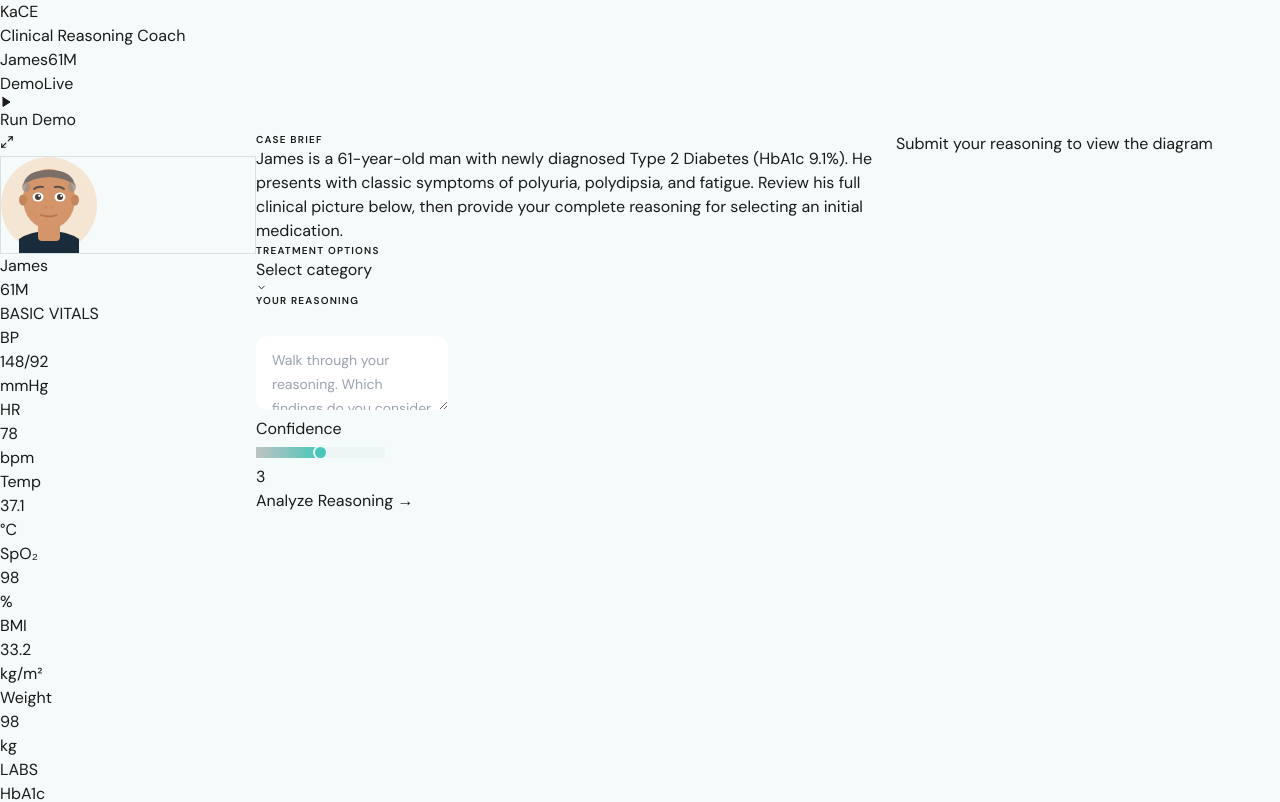
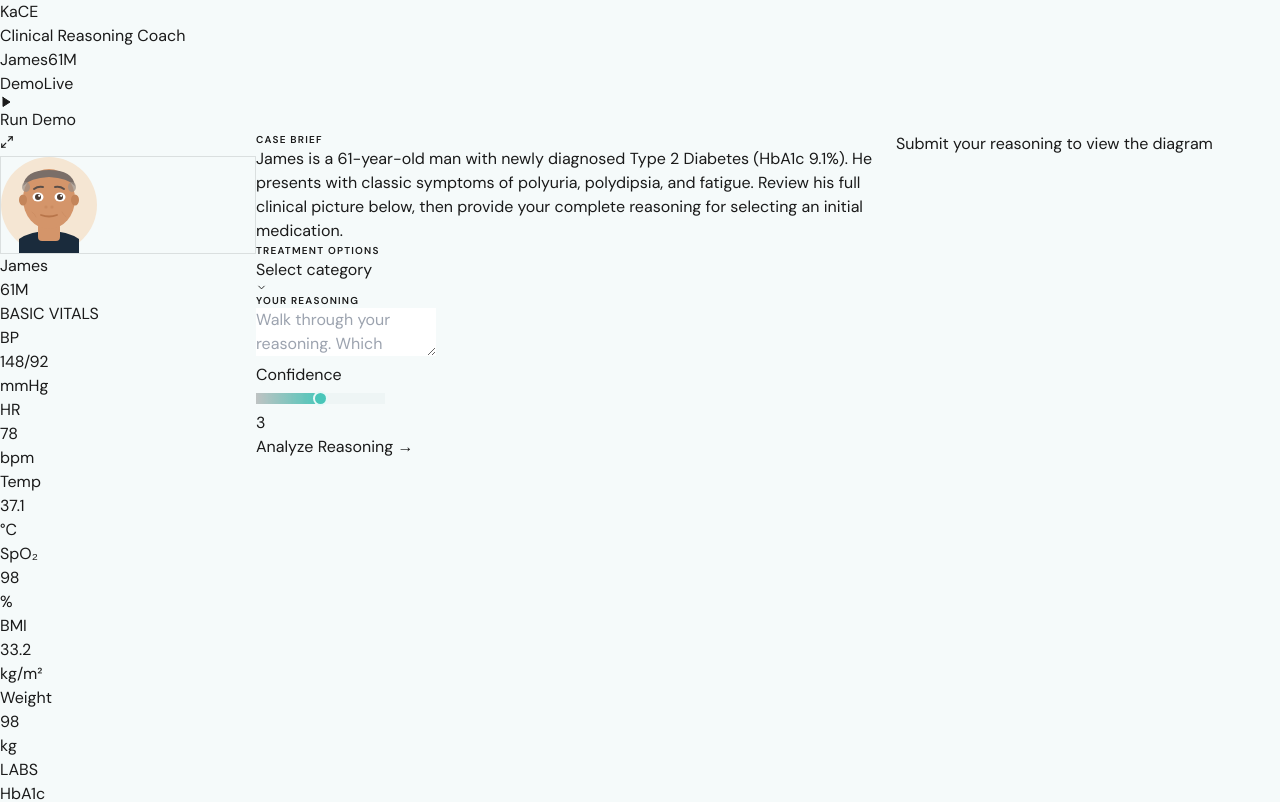
Before and after one commit to itsmarsss/kace, a React (Vite) app: page / in a window 1280 px wide. Shown: the top 802 px of the page. Built offline with nearby package versions, Linux system fonts and the light colour scheme.

Commit message:
refactor: convert HighlightedTextarea to Tailwind CSS

```diff
--- a/src/components/reasoning/HighlightedTextarea.tsx
+++ b/src/components/reasoning/HighlightedTextarea.tsx
@@ -32,20 +32,20 @@ export default function HighlightedTextarea({
     }
   }
 
-  const getHighlightColor = (type: string) => {
+  const getHighlightClass = (type: string) => {
     switch (type) {
       case 'OBSERVATION':
-        return 'var(--teal-light)'
+        return 'bg-[var(--teal-light)]'
       case 'INTERPRETATION':
-        return 'var(--slate-light)'
+        return 'bg-[var(--slate-light)]'
       case 'CONSIDERATION':
-        return 'var(--amber-light)'
+        return 'bg-[var(--amber-light)]'
       case 'CONTRAINDICATION':
-        return 'var(--crimson-light)'
+        return 'bg-[var(--crimson-light)]'
       case 'DECISION':
-        return 'var(--green-light)'
+        return 'bg-[var(--green-light)]'
       default:
-        return 'transparent'
+        return 'bg-transparent'
     }
   }
 
@@ -135,7 +135,7 @@ export default function HighlightedTextarea({
     }
 
     const { sourceText, type } = hoveredBlock
-    const highlightColor = getHighlightColor(type)
+    const highlightClass = getHighlightClass(type)
 
     // Find the text position using fuzzy matching
     const position = findTextPosition(sourceText, value)
@@ -154,19 +154,9 @@ export default function HighlightedTextarea({
 
     return (
       <>
-        <span style={{ opacity: 0 }}>{before}</span>
-        <mark
-          style={{
-            backgroundColor: highlightColor,
-            color: 'transparent',
-            margin: 0,
-            padding: 0,
-            border: 'none',
-          }}
-        >
-          {highlighted}
-        </mark>
-        <span style={{ opacity: 0 }}>{after}</span>
+        <span className="opacity-0">{before}</span>
+        <mark className={`m-0 border-0 p-0 text-transparent ${highlightClass}`}>{highlighted}</mark>
+        <span className="opacity-0">{after}</span>
       </>
     )
   }
@@ -176,18 +166,7 @@ export default function HighlightedTextarea({
       {/* Backdrop with highlights */}
       <div
         ref={backdropRef}
-        className="absolute inset-0 overflow-hidden font-['DM_Sans',sans-serif]"
-        style={{
-          pointerEvents: 'none',
-          whiteSpace: 'pre-wrap',
-          wordBreak: 'break-word',
-          overflowWrap: 'break-word',
-          padding: '13px 16px',
-          fontSize: '14px',
-          lineHeight: '1.7',
-          borderRadius: 'var(--r)',
-          border: '1px solid transparent', // Match textarea border
-        }}
+        className="absolute inset-0 overflow-hidden whitespace-pre-wrap break-words rounded-[var(--r)] border border-transparent p-[13px_16px] font-['DM_Sans',sans-serif] text-[14px] leading-[1.7] pointer-events-none"
         aria-hidden="true"
       >
         {renderBackdrop()}
@@ -201,20 +180,9 @@ export default function HighlightedTextarea({
         onScroll={handleScroll}
         readOnly={readOnly}
         placeholder={placeholder}
-        className={`hide-scrollbar relative h-full w-full resize-none bg-transparent font-['DM_Sans',sans-serif] ${className}`}
+        className={`hide-scrollbar relative z-[1] h-full w-full resize-none whitespace-pre-wrap break-words rounded-[var(--r)] bg-transparent p-[13px_16px] font-['DM_Sans',sans-serif] text-[14px] leading-[1.7] text-[var(--text-primary)] ${className}`}
         onFocus={onFocus}
         onBlur={onBlur}
-        style={{
-          color: 'var(--text-primary)',
-          zIndex: 1,
-          padding: '13px 16px',
-          fontSize: '14px',
-          lineHeight: '1.7',
-          borderRadius: 'var(--r)',
-          whiteSpace: 'pre-wrap',
-          wordBreak: 'break-word',
-          overflowWrap: 'break-word',
-        }}
       />
     </div>
   )
```
